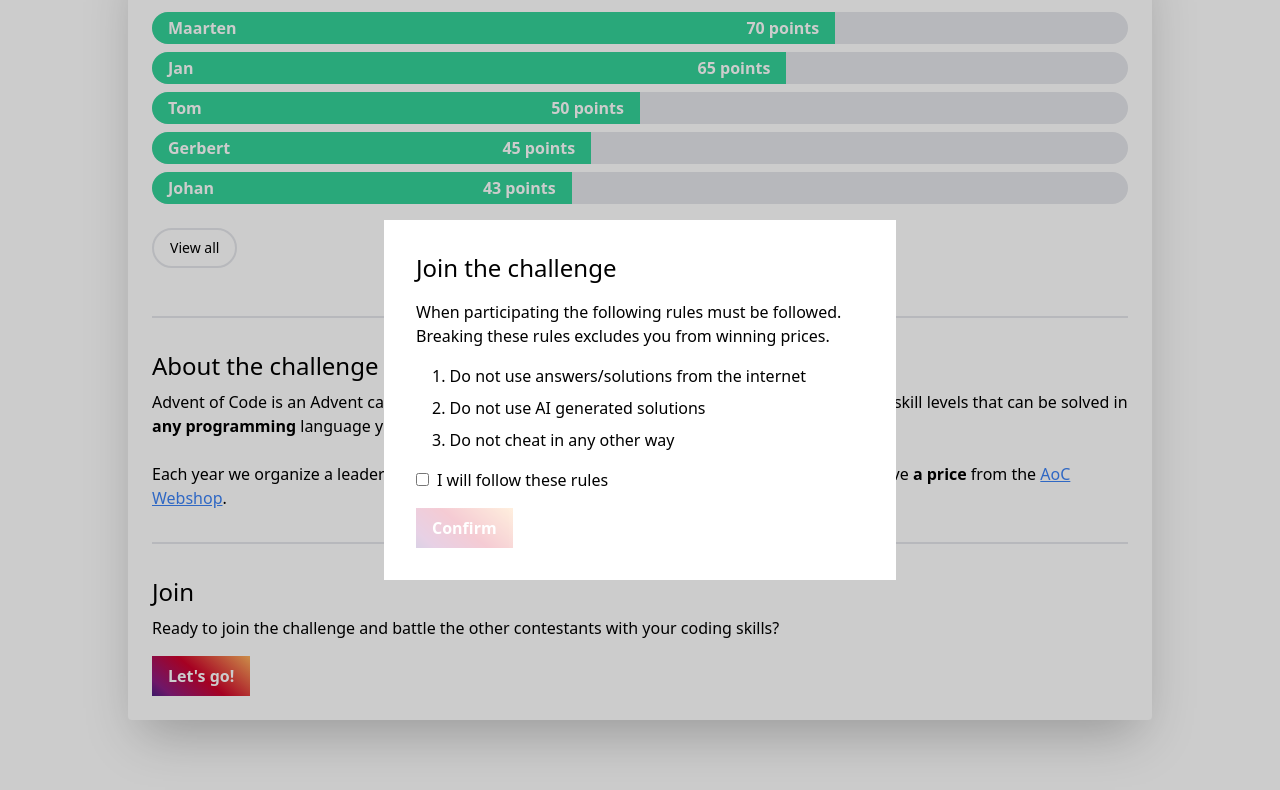
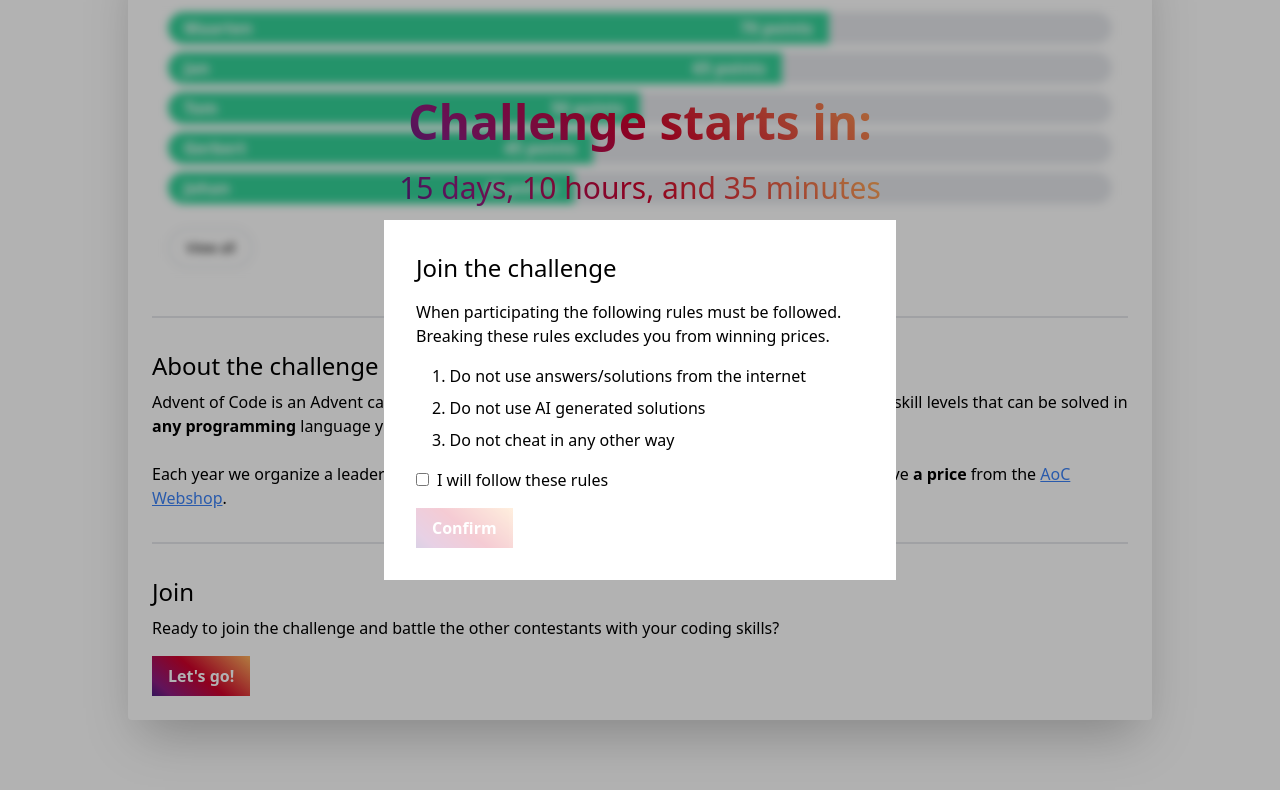
Before and after one commit to Ordina-MTech/advent-of-code, an Angular app: page / in a window 1280 px wide. Both pictures are taken after a click on the button "Let's go!". Shown: the part 404-1194 px from the top of the page. Built offline with nearby package versions, Linux system fonts and the light colour scheme.

Commit message:
Add countdown for ranking

```diff
--- a/src/app/join-challenge/join-challenge.component.html
+++ b/src/app/join-challenge/join-challenge.component.html
@@ -6,7 +6,7 @@
 
 
 <div class="fixed left-0 top-0 h-full w-full flex justify-center items-center" *ngIf="showModal">
-  <div class="bg-black opacity-20 w-full h-full" (click)="closeModal()"></div>
+  <div class="bg-black opacity-30 w-full h-full" (click)="closeModal()"></div>
 
   <div class="absolute w-2/5 bg-white p-4">
     <div class="p-4">
@@ -28,11 +28,11 @@
         </div>
 
         <div *ngIf="joinFlowStep == JoinFlowSteps.ParticipateForPricesQuestion">
-          <p>Do you want to receive a price if you finish in the top 5?</p>
+          <p>Do you want to receive <span class="font-bold">a price</span> if you finish in the top 5?</p>
 
           <div class="mt-4">
             <button class="fancy-button" (click)="joinFlowStep = JoinFlowSteps.ParticipateEmailQuestion">Yes</button>
-            <button class="btn" (click)="joinFlowStep = JoinFlowSteps.Rules">No</button>
+            <button class="btn" (click)="joinFlowStep = JoinFlowSteps.ParticipateJoinCode">No</button>
           </div>
         </div>
 
@@ -60,8 +60,9 @@
           <p>You can join by following these steps:</p>
 
           <ul class="list-decimal list-inside mt-4 pl-4">
-            <li>Open <a class="underline text-blue-500" target="_blank" href="https://adventofcode.com/2024/leaderboard/private">https://adventofcode.com/2024/leaderboard/private</a> (opens in new tab)</li>
-            <li class="mt-2">Enter <span class="bg-gray-100 p-1 rounded">2299315-d1ab6b3e</span> as join code</li>
+            <li>Login on AoC <a class="underline text-blue-500" target="_blank" href="https://adventofcode.com/2024/auth/login">https://adventofcode.com/2024/auth/login</a> (opens in new tab)</li>
+            <li class="mt-2">Open <a class="underline text-blue-500" target="_blank" href="https://adventofcode.com/2024/leaderboard/private">https://adventofcode.com/2024/leaderboard/private</a> (opens in new tab)</li>
+            <li class="mt-2">Enter <input type="text" class="bg-gray-100 px-2 py-1 rounded" [style.width]="'160px'" disabled value="2299315-d1ab6b3e"/> as join code</li>
           </ul>
 
           <button class="fancy-button" (click)="closeModal()">Close</button>
--- a/src/app/ranking-chart/ranking-chart.component.html
+++ b/src/app/ranking-chart/ranking-chart.component.html
@@ -1,4 +1,16 @@
-<div class="py-4">
+<div class="relative">
+  <ng-container *ngIf="!hasStarted">
+    <div class="w-full h-full absolute backdrop-blur-sm backdrop-brightness-100"></div>
+    <div class="w-full h-full absolute flex justify-center items-center">
+      <div class="text-center">
+        <h1 class="text-5xl leading-loose font-bold text-black gradient-text">Challenge starts in:</h1>
+
+        <p class="text-3xl text-black gradient-text">{{ formattedCountdown }}</p>
+      </div>
+    </div>
+  </ng-container>
+
+  <div [ngClass]="{'p-4': !hasStarted, 'py-4': hasStarted}">
     <div class="bg-gray-200 rounded-2xl overflow-hidden mb-2"
          *ngFor="let rankedUser of rankedUsers">
 
@@ -6,9 +18,11 @@
         [style.width]="rankedUser.progress +'%'"
         class="bg-emerald-400 p-1 px-4 text-white font-bold"
       >
-      <div class="flex justify-between"><span>{{ rankedUser.name }}</span><span class="text-white">{{rankedUser.progress}} points</span></div>
+        <div class="flex justify-between"><span>{{ rankedUser.name }}</span><span
+          class="text-white">{{ rankedUser.progress }} points</span></div>
       </div>
     </div>
 
     <button class="text-black mt-4 px-4 py-2 border-2 rounded-full text-sm">View all</button>
   </div>
+</div>
--- a/src/app/ranking-chart/ranking-chart.component.scss
+++ b/src/app/ranking-chart/ranking-chart.component.scss
@@ -0,0 +1,5 @@
+.gradient-text {
+  background: linear-gradient(40deg,#4c1f82,#8c1d82 14%,#cf022b 50%,#ffb15c);
+  -webkit-background-clip: text;
+  -webkit-text-fill-color: transparent;
+}
--- a/src/app/ranking-chart/ranking-chart.component.ts
+++ b/src/app/ranking-chart/ranking-chart.component.ts
@@ -1,16 +1,18 @@
-import { Component } from '@angular/core';
-import {NgForOf} from '@angular/common';
+import {Component, OnDestroy} from '@angular/core';
+import {NgClass, NgForOf, NgIf} from '@angular/common';
 
 @Component({
   selector: 'app-ranking-chart',
   standalone: true,
   imports: [
-    NgForOf
+    NgForOf,
+    NgClass,
+    NgIf
   ],
   templateUrl: './ranking-chart.component.html',
   styleUrl: './ranking-chart.component.scss'
 })
-export class RankingChartComponent {
+export class RankingChartComponent implements OnDestroy {
   rankedUsers = [
     {progress: 70, points: 70, name: 'Maarten'},
     {progress: 65, points: 65, name: 'Jan'},
@@ -18,4 +20,50 @@ export class RankingChartComponent {
     {progress: 45, points: 45, name: 'Gerbert'},
     {progress: 43, points: 43, name: 'Johan'},
   ];
+
+  public hasStarted = false;
+  public intervalRef: any = null;
+
+  public formattedCountdown = '';
+
+  constructor() {
+    this.formattedCountdown = this.getFormattedTimeLeftTillStart();
+    this.setupCountdown();
+  }
+
+
+  setupCountdown(){
+    this.intervalRef = setInterval(() => {
+      this.formattedCountdown = this.getFormattedTimeLeftTillStart();
+    }, 1000);
+  }
+
+  getFormattedTimeLeftTillStart(){
+    const startDate = new Date(2024, 11, 1, 6, 0, 0);
+    const total = startDate.getTime() - new Date().getTime();
+    const minutes = Math.floor( (total/1000/60) % 60 );
+    const hours = Math.floor( (total/(1000*60*60)) % 24 );
+    const days = Math.floor( total/(1000*60*60*24) );
+
+    let formattedCountdown = '';
+
+    if(days > 0){
+      formattedCountdown += days + " days, ";
+    }
+
+    if(hours > 0){
+      formattedCountdown += hours + " hours, and ";
+    }
+
+    if(minutes > 0){
+      formattedCountdown += minutes + " minutes";
+    }
+
+    return formattedCountdown
+  }
+
+  ngOnDestroy(){
+    clearTimeout(this.intervalRef);
+  }
+
 }
--- a/src/index.html
+++ b/src/index.html
@@ -2,7 +2,7 @@
 <html lang="en">
 <head>
   <meta charset="utf-8">
-  <title>AocChallenge</title>
+  <title>AoC Challenge</title>
   <base href="/">
   <meta name="viewport" content="width=device-width, initial-scale=1">
   <link rel="icon" type="image/x-icon" href="favicon.ico">
```
Lines whose indentation alone changed are shown as unchanged.
